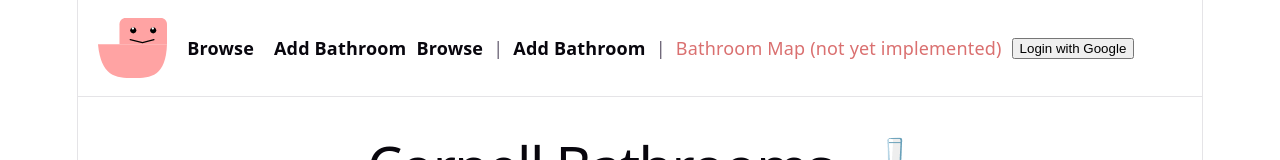
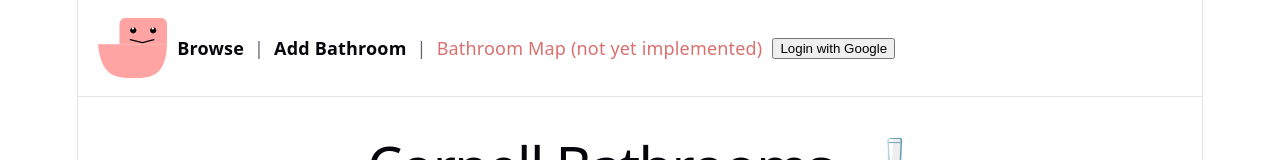
Before and after one commit to jellizz/bathroom, a React (Vite) app: page / in a window 1280 px wide. Shown: the top 160 px of the page. Built offline with nearby package versions, Linux system fonts and the light colour scheme; no server answers.

Commit message:
Fixed buttons

```diff
--- a/src/App.tsx
+++ b/src/App.tsx
@@ -17,8 +17,7 @@ function App() {
       <nav>
         <div style={{ display: 'flex', alignItems: 'center', gap: '20px' }}>
           <img src="/toiletlogored.svg" alt="Logo" style={{ height: '60px' }} />
-          <Link to="/">Browse</Link>
-          <Link to="/add">Add Bathroom</Link>
+
         </div>
         <Link to="/">Browse</Link> |
         <Link to="/add">Add Bathroom</Link> |
```
